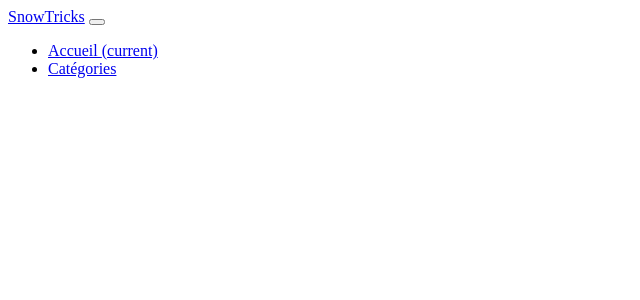
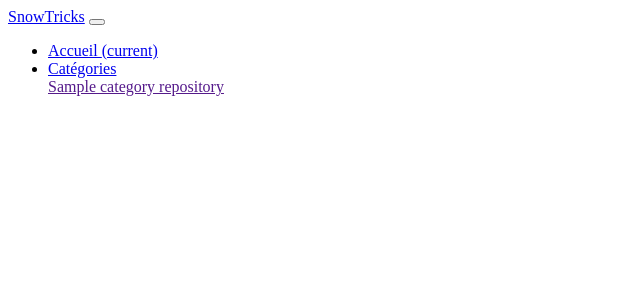
Before and after one commit to nbaccour/snowtricks, a Symfony app: template templates/shared/_navbar.html.twig in a window 1280 px wide. Shown: the top 300 px of the page, without its empty margins (0-640 px from the left). Run offline with Twig, Linux system fonts and the light colour scheme; the template is opened without the code that fills it: most values are stand-ins (such as "Sample title", 1, 10 or a date in 2020); some libraries are stand-ins or nearby versions.

Commit message:
add list category with variable global twig

```diff
--- a/templates/shared/_navbar.html.twig
+++ b/templates/shared/_navbar.html.twig
@@ -12,25 +12,15 @@
                     <span class="sr-only">(current)</span>
                 </a>
             </li>
-            {#<li class="nav-item">#}
-            {#<a class="nav-link" href="#">Features</a>#}
-            {#</li>#}
-            {#<li class="nav-item">#}
-            {#<a class="nav-link" href="#">Pricing</a>#}
-            {#</li>#}
-            {#<li class="nav-item">#}
-            {#<a class="nav-link" href="#">About</a>#}
-            {#</li>#}
             <li class="nav-item dropdown">
                 <a class="nav-link dropdown-toggle" data-toggle="dropdown" href="#" role="button" aria-haspopup="true"
                    aria-expanded="false">Catégories</a>
                 <div class="dropdown-menu">
-                    {{ render(controller('App\\Controller\\CategoryController::getCategoryList')) }}
-                    {#<a class="dropdown-item" href="#">Action</a>#}
-                    {#<a class="dropdown-item" href="#">Another action</a>#}
-                    {#<a class="dropdown-item" href="#">Something else here</a>#}
-                    {#<div class="dropdown-divider"></div>#}
-                    {#<a class="dropdown-item" href="#">Separated link</a>#}
+                    {#{{ render(controller('App\\Controller\\CategoryController::getCategoryList')) }}#}
+                    {% for category in categoryRepository.findAll() %}
+                        <a class="dropdown-item"
+                           href="">{{ category.name }}</a>
+                    {% endfor %}
                 </div>
             </li>
         </ul>
```
Also changed, not shown: 1 other file.
